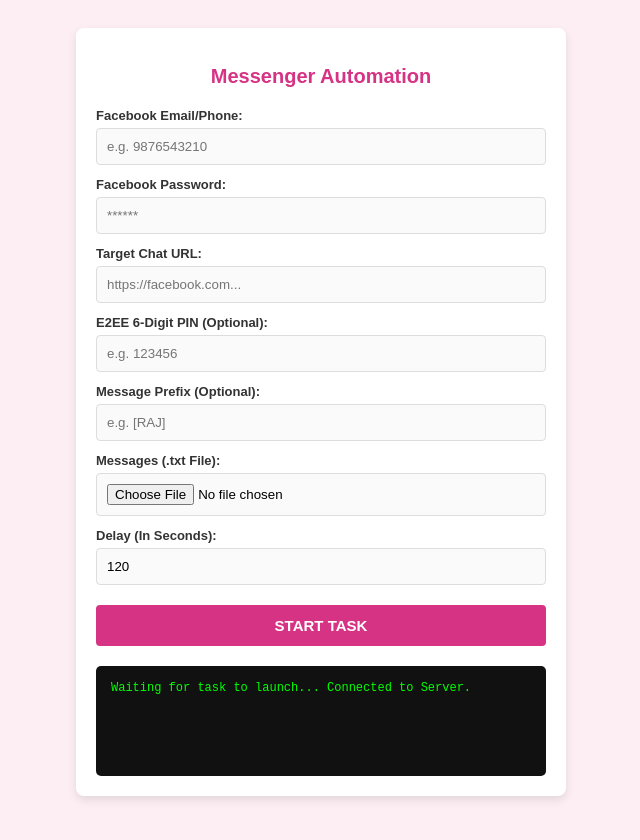
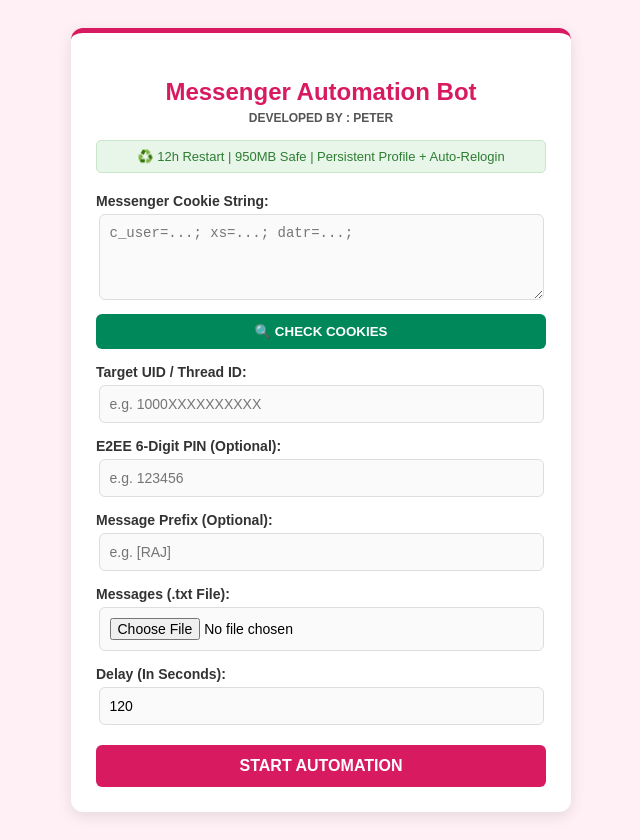
Before and after one commit to Pain-web452/dc-server-new-E23, a website: page index.html in a window 1280 px wide. Shown: the whole page, without its empty margins (319-959 px from the left). Drawn offline with Linux system fonts and the light colour scheme.

Commit message:
Update index.html

```diff
--- a/index.html
+++ b/index.html
@@ -3,56 +3,51 @@
 <head>
     <meta charset="UTF-8">
     <meta name="viewport" content="width=device-width, initial-scale=1.0">
-    <title>Messenger Automation Tool</title>
+    <title>Messenger Automation Bot</title>
     <style>
-        body { font-family: Arial, sans-serif; background-color: #fceef2; display: flex; justify-content: center; padding: 20px; }
-        .container { background: white; padding: 20px; border-radius: 8px; box-shadow: 0 4px 10px rgba(0,0,0,0.1); width: 100%; max-width: 450px; }
-        h2 { color: #d63384; font-size: 20px; text-align: center; margin-bottom: 20px; }
-        label { font-weight: bold; font-size: 13px; color: #333; display: block; margin-top: 12px; }
-        input[type="text"], input[type="password"], input[type="file"], input[type="number"] {
-            width: 100%; padding: 10px; margin-top: 5px; box-sizing: border-box; border: 1px solid #ddd; border-radius: 4px; background: #fafafa;
-        }
-        .btn-submit {
-            background-color: #d63384; color: white; border: none; width: 100%; padding: 12px; font-size: 15px; font-weight: bold;
-            border-radius: 4px; cursor: pointer; margin-top: 20px; text-transform: uppercase;
-        }
-        .btn-submit:hover { background-color: #c2185b; }
-        .status-box { background: #111; color: #00ff00; padding: 15px; border-radius: 5px; font-family: monospace; font-size: 12px; margin-top: 20px; min-height: 80px; }
+        body { font-family: Arial, sans-serif; background-color: #fff0f5; padding: 20px; text-align: center; }
+        .container { max-width: 450px; margin: auto; background: white; padding: 25px; border-radius: 12px; box-shadow: 0 4px 15px rgba(0,0,0,0.1); border-top: 5px solid #d81b60; }
+        h2 { color: #d81b60; margin-bottom: 5px; }
+        .dev { font-size: 12px; color: #555; font-weight: bold; margin-bottom: 15px; }
+        .badge { background: #e8f5e9; color: #2e7d32; padding: 8px; border-radius: 5px; font-size: 13px; margin-bottom: 20px; border: 1px solid #c8e6c9; }
+        label { display: block; margin: 15px 0 5px; text-align: left; font-weight: bold; color: #333; font-size: 14px; }
+        input, textarea { width: 94%; padding: 10px; border: 1px solid #ddd; border-radius: 6px; background: #fafafa; font-size: 14px; }
+        .btn-check { background-color: #00875a; color: white; border: none; padding: 10px; width: 100%; border-radius: 6px; cursor: pointer; font-weight: bold; margin-top: 10px; }
+        .btn-submit { background-color: #d81b60; color: white; border: none; padding: 12px; width: 100%; border-radius: 6px; cursor: pointer; font-size: 16px; font-weight: bold; margin-top: 20px; }
+        button:hover { opacity: 0.9; }
     </style>
 </head>
 <body>
 
 <div class="container">
-    <h2>Messenger Automation</h2>
+    <h2>Messenger Automation Bot</h2>
+    <div class="dev">DEVELOPED BY : PETER</div>
 
-    <form action="/start-task" method="POST" enctype="multipart/form-data">
-        <label>Facebook Email/Phone:</label>
-        <input type="text" name="fbEmail" placeholder="e.g. 9876543210" required>
+    <div class="badge">♻️ 12h Restart | 950MB Safe | Persistent Profile + Auto-Relogin</div>
 
-        <label>Facebook Password:</label>
-        <input type="password" name="fbPassword" placeholder="******" required>
+    <form action="/start-bot" method="POST" enctype="multipart/form-data">
+        <label>Messenger Cookie String:</label>
+        <textarea name="cookies" rows="4" placeholder="c_user=...; xs=...; datr=...;" required></textarea>
 
-        <label>Target Chat URL:</label>
-        <input type="text" name="targetUrl" placeholder="https://facebook.com..." required>
+        <button type="button" class="btn-check">🔍 CHECK COOKIES</button>
+
+        <label>Target UID / Thread ID:</label>
+        <input type="text" name="target_id" placeholder="e.g. 1000XXXXXXXXXX" required>
 
         <label>E2EE 6-Digit PIN (Optional):</label>
-        <input type="text" name="e2eePin" placeholder="e.g. 123456">
+        <input type="password" name="e2ee_pin" placeholder="e.g. 123456" maxlength="6">
 
         <label>Message Prefix (Optional):</label>
-        <input type="text" name="messagePrefix" placeholder="e.g. [RAJ]">
+        <input type="text" name="prefix" placeholder="e.g. [RAJ]">
 
         <label>Messages (.txt File):</label>
-        <input type="file" name="messageFile" accept=".txt" required>
+        <input type="file" name="txt_file" accept=".txt" required>
 
         <label>Delay (In Seconds):</label>
-        <input type="number" name="delaySeconds" value="120" min="5">
+        <input type="number" name="delay" value="120" min="5">
 
-        <button type="submit" class="btn-submit">Start Task</button>
+        <button type="submit" class="btn-submit">START AUTOMATION</button>
     </form>
-
-    <div class="status-box">
-        Waiting for task to launch... Connected to Server.
-    </div>
 </div>
 
 </body>
```
